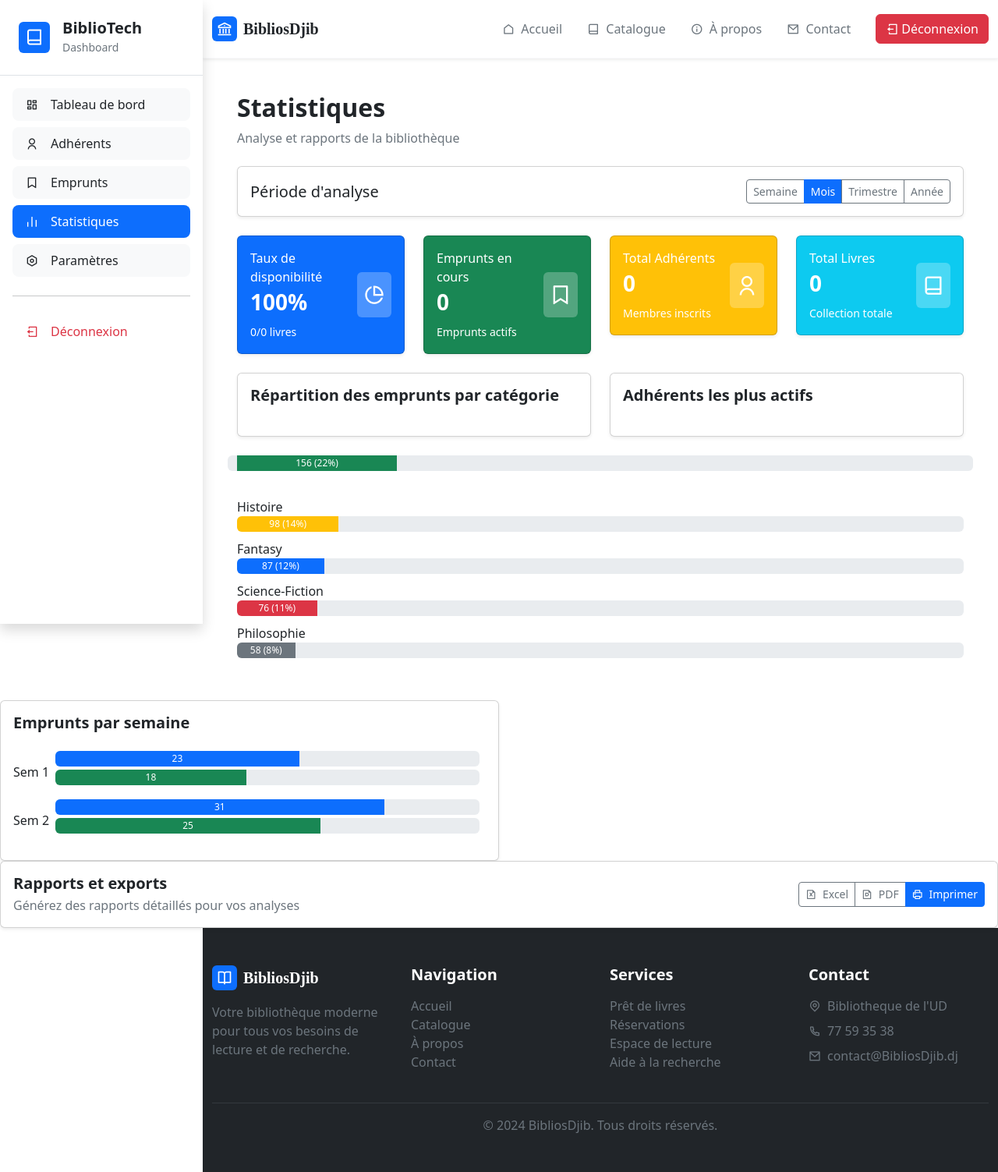
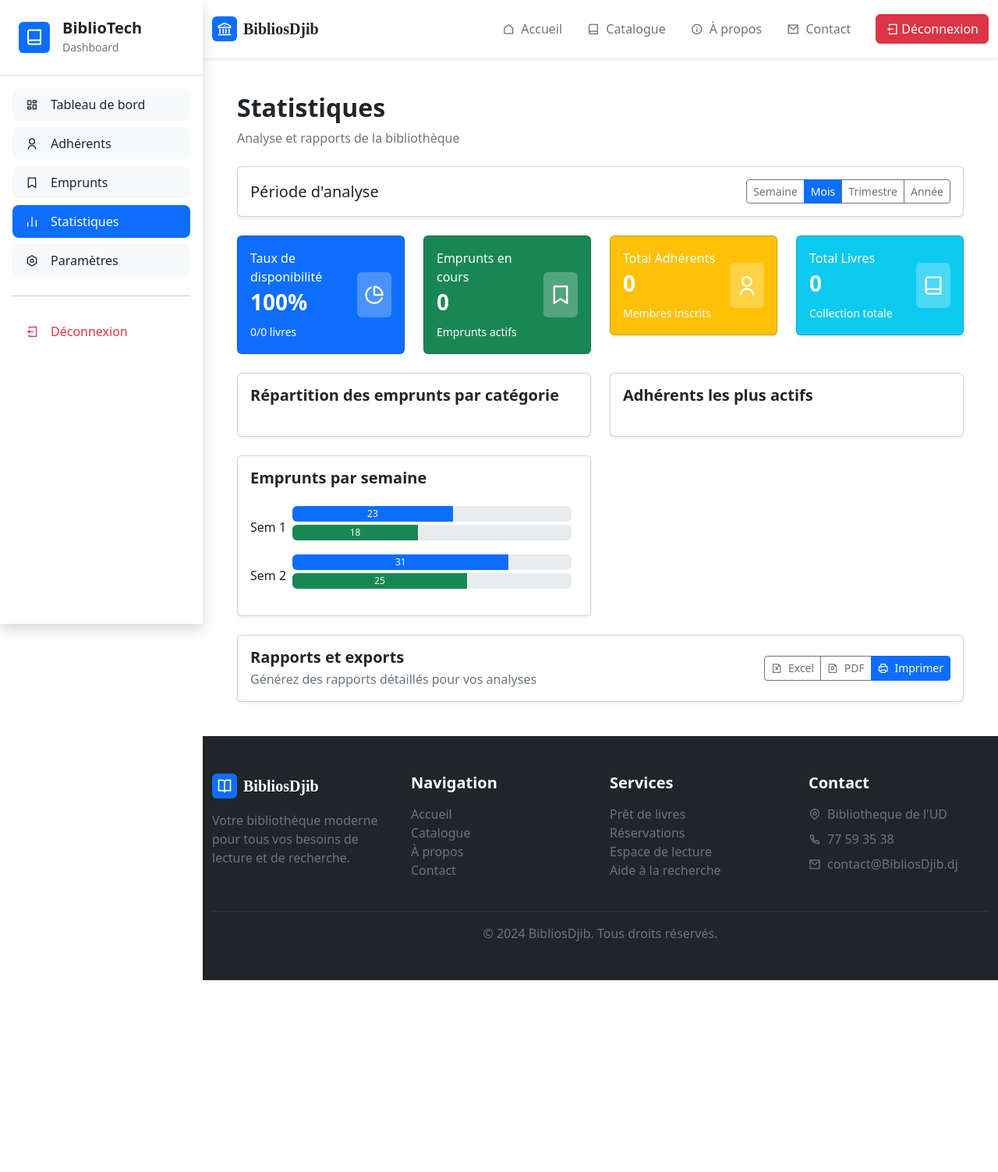
Before and after one commit to karman503/mon_tour_de_cogner, a Flask app: page /dashboard/statistiques in a window 1280 px wide. Shown: the whole page at 78% size. After the commit the page ends 1257 px from the top, so only its background shows below. Run offline with Flask 3, Linux system fonts and the light colour scheme; the visitor is signed in with stand-in values (Sample User, id 1); data that the repository does not hold is empty; some libraries are stand-ins or nearby versions.

Commit message:
tous les pages sont en complets + dynamisme avec BDD + requirements.txt  manque que quelque retouche

```diff
--- a/templates/statistiques.html
+++ b/templates/statistiques.html
@@ -130,34 +130,10 @@
                 </div>
             </div>
         </div>
-        <div class="progress">
-            <div class="progress-bar bg-success" role="progressbar" style="width:22%">156 (22%)</div>
-        </div>
-    </div>
-    <div class="mb-2">Histoire
-        <div class="progress">
-            <div class="progress-bar bg-warning" role="progressbar" style="width:14%">98 (14%)</div>
-        </div>
-    </div>
-    <div class="mb-2">Fantasy
-        <div class="progress">
-            <div class="progress-bar bg-purple" role="progressbar" style="width:12%">87 (12%)</div>
-        </div>
-    </div>
-    <div class="mb-2">Science-Fiction
-        <div class="progress">
-            <div class="progress-bar bg-danger" role="progressbar" style="width:11%">76 (11%)</div>
-        </div>
-    </div>
-    <div class="mb-2">Philosophie
-        <div class="progress">
-            <div class="progress-bar bg-secondary" role="progressbar" style="width:8%">58 (8%)</div>
-        </div>
-    </div>
-</div>
-</div>
     </div>
 
+    <!-- Graphique des emprunts par semaine -->
+    <div class="row g-4 mb-4">
         <div class="col-lg-6">
             <div class="card shadow-sm">
                 <div class="card-body">
```
Also changed, not shown: static/images/bird-on-black.jpg (added), static/images/bird-on-gray.jpg (added), static/images/bird-on-green.jpg (added), static/images/bird-on-salmon.jpg (added), static/images/divider-black.png (added), static/images/divider-white.png (added), static/images/ducks.jpg (added), static/images/flight-path-on-gray-a.jpg (added), static/images/flight-path-on-gray-b.jpg (added), static/images/flight-path-on-gray-c.jpg (added), static/images/flight-path-on-salmon.jpg (added), static/images/flight-path-on-transparent-a.png (added), static/images/flight-path-on-transparent-b.png (added), static/images/flight-path-on-transparent-c.png (added), 3 more files. Lines whose indentation alone changed are shown as unchanged.
